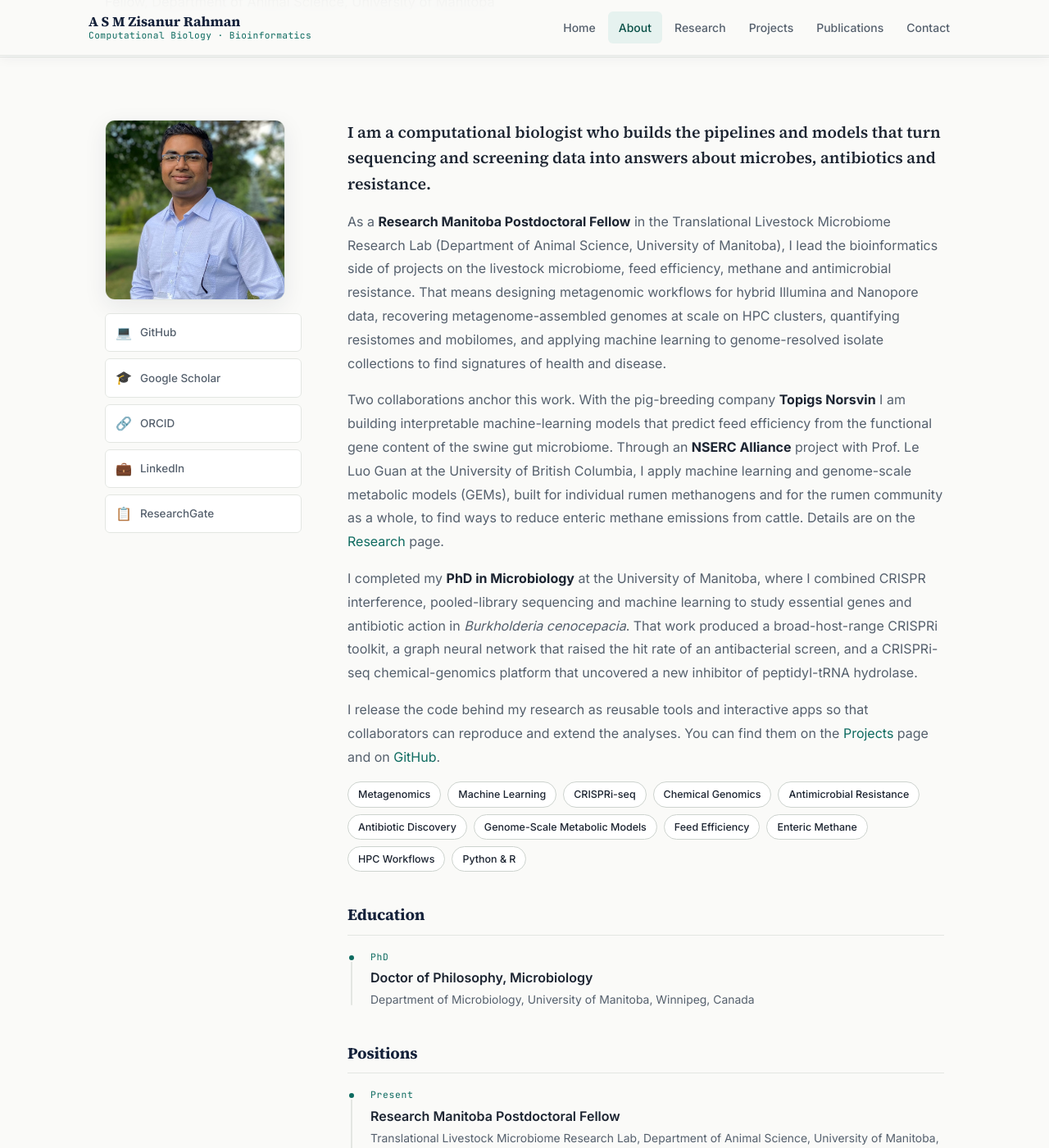
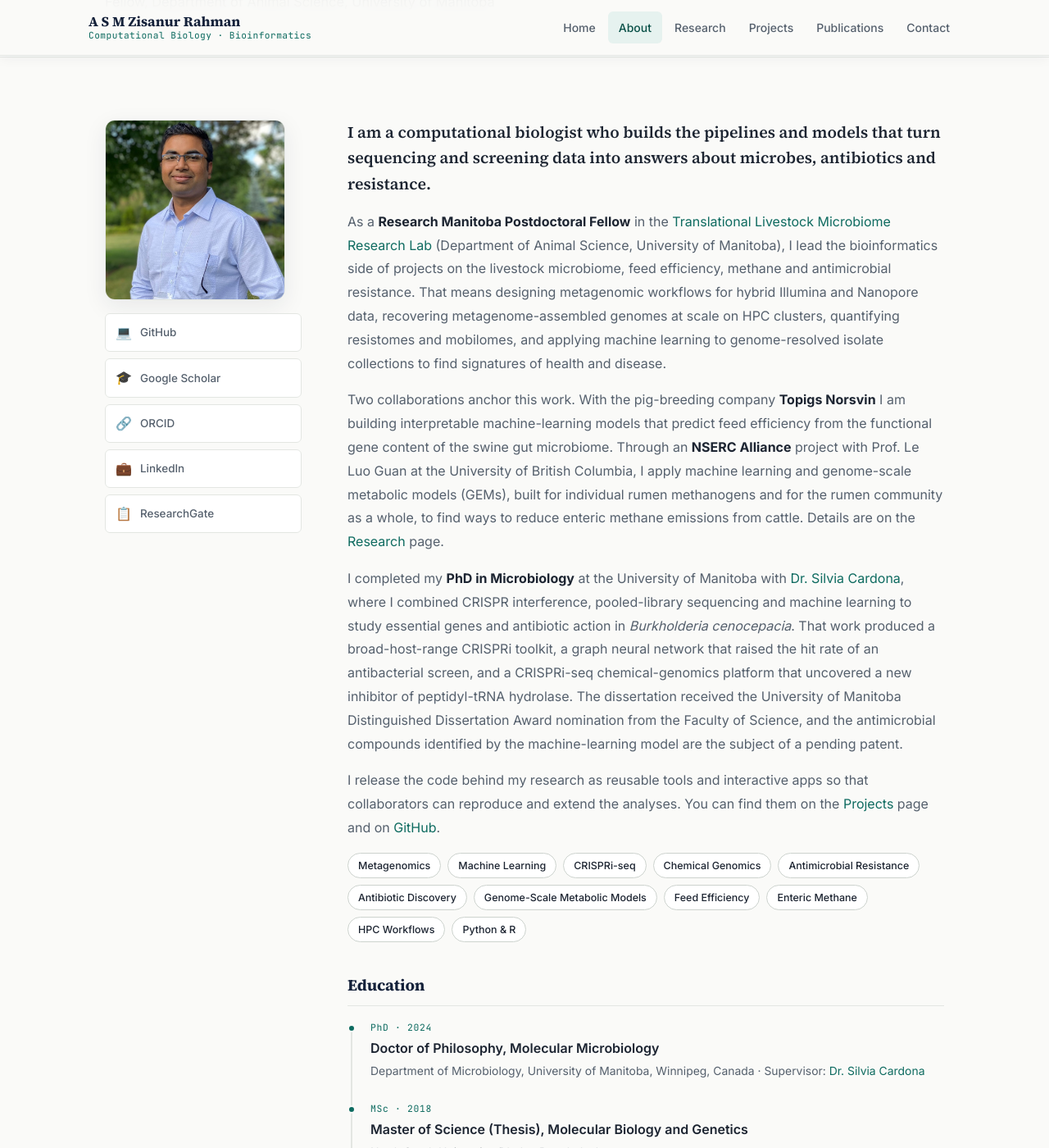
Before and after one commit to zisanurrahman/zisanurrahman.github.io, a Jekyll site: the page built from about.md, in a window 1280 px wide and 1400 px high, scrolled down 264 px. Shown: the whole window at 82% size. Built offline with Jekyll 4.4.1, drawn with Linux system fonts in a browser that asks for light colours; some of the changed text lies outside the part shown.

Commit message:
About: lab and Cardona Lab links, full education, awards, patent; add submitted Animal Microbiome paper
Co-Authored-By: Claude Fable 5.1 <noreply@anthropic.com>

```diff
--- a/about.md
+++ b/about.md
@@ -37,11 +37,11 @@ description: About A S M Zisanur Rahman, computational biologist and bioinformat
 
 <p class="lead">I am a computational biologist who builds the pipelines and models that turn sequencing and screening data into answers about microbes, antibiotics and resistance.</p>
 
-<p>As a <strong>Research Manitoba Postdoctoral Fellow</strong> in the Translational Livestock Microbiome Research Lab (Department of Animal Science, University of Manitoba), I lead the bioinformatics side of projects on the livestock microbiome, feed efficiency, methane and antimicrobial resistance. That means designing metagenomic workflows for hybrid Illumina and Nanopore data, recovering metagenome-assembled genomes at scale on HPC clusters, quantifying resistomes and mobilomes, and applying machine learning to genome-resolved isolate collections to find signatures of health and disease.</p>
+<p>As a <strong>Research Manitoba Postdoctoral Fellow</strong> in the <a href="https://tlmicrobiomelab.github.io/" target="_blank" rel="noopener">Translational Livestock Microbiome Research Lab</a> (Department of Animal Science, University of Manitoba), I lead the bioinformatics side of projects on the livestock microbiome, feed efficiency, methane and antimicrobial resistance. That means designing metagenomic workflows for hybrid Illumina and Nanopore data, recovering metagenome-assembled genomes at scale on HPC clusters, quantifying resistomes and mobilomes, and applying machine learning to genome-resolved isolate collections to find signatures of health and disease.</p>
 
 <p>Two collaborations anchor this work. With the pig-breeding company <strong>Topigs Norsvin</strong> I am building interpretable machine-learning models that predict feed efficiency from the functional gene content of the swine gut microbiome. Through an <strong>NSERC Alliance</strong> project with Prof. Le Luo Guan at the University of British Columbia, I apply machine learning and genome-scale metabolic models (GEMs), built for individual rumen methanogens and for the rumen community as a whole, to find ways to reduce enteric methane emissions from cattle. Details are on the <a href="/research">Research</a> page.</p>
 
-<p>I completed my <strong>PhD in Microbiology</strong> at the University of Manitoba, where I combined CRISPR interference, pooled-library sequencing and machine learning to study essential genes and antibiotic action in <em>Burkholderia cenocepacia</em>. That work produced a broad-host-range CRISPRi toolkit, a graph neural network that raised the hit rate of an antibacterial screen, and a CRISPRi-seq chemical-genomics platform that uncovered a new inhibitor of peptidyl-tRNA hydrolase.</p>
+<p>I completed my <strong>PhD in Microbiology</strong> at the University of Manitoba with <a href="https://cardonalab.org/" target="_blank" rel="noopener">Dr. Silvia Cardona</a>, where I combined CRISPR interference, pooled-library sequencing and machine learning to study essential genes and antibiotic action in <em>Burkholderia cenocepacia</em>. That work produced a broad-host-range CRISPRi toolkit, a graph neural network that raised the hit rate of an antibacterial screen, and a CRISPRi-seq chemical-genomics platform that uncovered a new inhibitor of peptidyl-tRNA hydrolase. The dissertation received the University of Manitoba Distinguished Dissertation Award nomination from the Faculty of Science, and the antimicrobial compounds identified by the machine-learning model are the subject of a pending patent.</p>
 
 <p>I release the code behind my research as reusable tools and interactive apps so that collaborators can reproduce and extend the analyses. You can find them on the <a href="/projects">Projects</a> page and on <a href="https://github.com/zisanurrahman" target="_blank" rel="noopener">GitHub</a>.</p>
 
@@ -63,34 +63,33 @@ description: About A S M Zisanur Rahman, computational biologist and bioinformat
 
 <div class="timeline">
   <div class="timeline-item">
-    <div class="timeline-year">PhD</div>
-    <div class="timeline-degree">Doctor of Philosophy, Microbiology</div>
-    <div class="timeline-inst">Department of Microbiology, University of Manitoba, Winnipeg, Canada</div>
+    <div class="timeline-year">PhD &middot; 2024</div>
+    <div class="timeline-degree">Doctor of Philosophy, Molecular Microbiology</div>
+    <div class="timeline-inst">Department of Microbiology, University of Manitoba, Winnipeg, Canada &middot; Supervisor: <a href="https://cardonalab.org/" target="_blank" rel="noopener">Dr. Silvia Cardona</a></div>
   </div>
-  <!-- Add your MSc / BSc below — copy and paste the block above -->
-  <!-- <div class="timeline-item">
-    <div class="timeline-year">MSc &middot; 20XX–20XX</div>
-    <div class="timeline-degree">Degree name</div>
-    <div class="timeline-inst">Institution, City, Country</div>
-  </div> -->
-  <!-- <div class="timeline-item">
-    <div class="timeline-year">BSc &middot; 20XX–20XX</div>
-    <div class="timeline-degree">Degree name</div>
-    <div class="timeline-inst">Institution, City, Country</div>
-  </div> -->
+  <div class="timeline-item">
+    <div class="timeline-year">MSc &middot; 2018</div>
+    <div class="timeline-degree">Master of Science (Thesis), Molecular Biology and Genetics</div>
+    <div class="timeline-inst">North South University, Dhaka, Bangladesh</div>
+  </div>
+  <div class="timeline-item">
+    <div class="timeline-year">BSc &middot; 2016</div>
+    <div class="timeline-degree">Bachelor of Science, Biochemistry and Biotechnology</div>
+    <div class="timeline-inst">North South University, Dhaka, Bangladesh</div>
+  </div>
 </div>
 
 <h3>Positions</h3>
 
 <div class="timeline">
   <div class="timeline-item">
-    <div class="timeline-year">Present</div>
-    <div class="timeline-degree">Research Manitoba Postdoctoral Fellow</div>
-    <div class="timeline-inst">Translational Livestock Microbiome Research Lab, Department of Animal Science, University of Manitoba, Winnipeg, Canada</div>
+    <div class="timeline-year">2024 &ndash; Present</div>
+    <div class="timeline-degree">Postdoctoral Fellow &middot; Research Manitoba Postdoctoral Fellowship (2026&ndash;2027)</div>
+    <div class="timeline-inst"><a href="https://tlmicrobiomelab.github.io/" target="_blank" rel="noopener">Translational Livestock Microbiome Research Lab</a> (Derakhshani lab), Department of Animal Science, University of Manitoba, Winnipeg, Canada</div>
   </div>
   <div class="timeline-item">
-    <div class="timeline-year">PhD</div>
-    <div class="timeline-degree">Graduate Researcher, Cardona Lab</div>
+    <div class="timeline-year">2019 &ndash; 2024</div>
+    <div class="timeline-degree">Graduate Researcher, <a href="https://cardonalab.org/" target="_blank" rel="noopener">Cardona Lab</a></div>
     <div class="timeline-inst">Department of Microbiology, University of Manitoba, Winnipeg, Canada</div>
   </div>
 </div>
@@ -98,14 +97,65 @@ description: About A S M Zisanur Rahman, computational biologist and bioinformat
 <h3>Awards &amp; Recognition</h3>
 
 <div class="timeline">
-  <!-- Add awards from your CV — copy the block below and fill in -->
-  <!-- <div class="timeline-item">
-    <div class="timeline-year">20XX</div>
-    <div class="timeline-degree">Award name</div>
-    <div class="timeline-inst">Awarding body</div>
-  </div> -->
   <div class="timeline-item">
-    <div class="timeline-degree" style="color:var(--muted); font-style:italic; font-weight:400;">Add your awards from CV here</div>
+    <div class="timeline-year">2026 &ndash; 2027</div>
+    <div class="timeline-degree">Research Manitoba Postdoctoral Fellowship</div>
+    <div class="timeline-inst">Research Manitoba &middot; competitive fellowship recognising research excellence and potential</div>
+  </div>
+  <div class="timeline-item">
+    <div class="timeline-year">2024</div>
+    <div class="timeline-degree">University of Manitoba Distinguished Dissertation Award nominee</div>
+    <div class="timeline-inst">Nominated by the Faculty of Science, University of Manitoba</div>
+  </div>
+  <div class="timeline-item">
+    <div class="timeline-year">2023</div>
+    <div class="timeline-degree">Roma Zenovea Hawirko Graduate Scholarship</div>
+    <div class="timeline-inst">University of Manitoba</div>
+  </div>
+  <div class="timeline-item">
+    <div class="timeline-year">2022</div>
+    <div class="timeline-degree">Amber Scholarship</div>
+    <div class="timeline-inst">Department of Microbiology, University of Manitoba</div>
+  </div>
+  <div class="timeline-item">
+    <div class="timeline-year">2021</div>
+    <div class="timeline-degree">Faculty of Science Research Completion Scholarship</div>
+    <div class="timeline-inst">University of Manitoba</div>
+  </div>
+  <div class="timeline-item">
+    <div class="timeline-year">2019 &ndash; 2022</div>
+    <div class="timeline-degree">University of Manitoba Graduate Fellowship</div>
+    <div class="timeline-inst">University of Manitoba</div>
+  </div>
+  <div class="timeline-item">
+    <div class="timeline-year">2019 &ndash; 2020</div>
+    <div class="timeline-degree">Research Manitoba Master's Studentship</div>
+    <div class="timeline-inst">Research Manitoba</div>
+  </div>
+  <div class="timeline-item">
+    <div class="timeline-year">2019</div>
+    <div class="timeline-degree">Best Poster Presentation Award, 3rd Place</div>
+    <div class="timeline-inst">RiboWest</div>
+  </div>
+  <div class="timeline-item">
+    <div class="timeline-year">2017</div>
+    <div class="timeline-degree">First Prize, Bioinformatics category (best poster)</div>
+    <div class="timeline-inst">International Conference on Genomics, Nanotechnology and Bioengineering</div>
+  </div>
+  <div class="timeline-item">
+    <div class="timeline-year">2012 &ndash; 2016</div>
+    <div class="timeline-degree">Merit-based Scholarship</div>
+    <div class="timeline-inst">North South University</div>
+  </div>
+</div>
+
+<h3>Intellectual Property</h3>
+
+<div class="timeline">
+  <div class="timeline-item">
+    <div class="timeline-year">Patent pending &middot; PCT/CA2023/050684 &middot; filed 2023</div>
+    <div class="timeline-degree">Novel Antimicrobial Compounds Isolated Using a Machine Learning Model Trained on a High-Throughput Antibacterial Screen</div>
+    <div class="timeline-inst">Inventors: Silvia Cardona, Pingzhao Hu, Rebecca Davis, Chengyou Liu, A S M Zisanur Rahman, Andrew M. Hogan, Hunter Sturm &middot; United States</div>
   </div>
 </div>
 
```
Also changed, not shown: assets/js/pubmed.js (+21 -4 lines), index.md (+9 -0 lines), research.md (+3 -2 lines).
